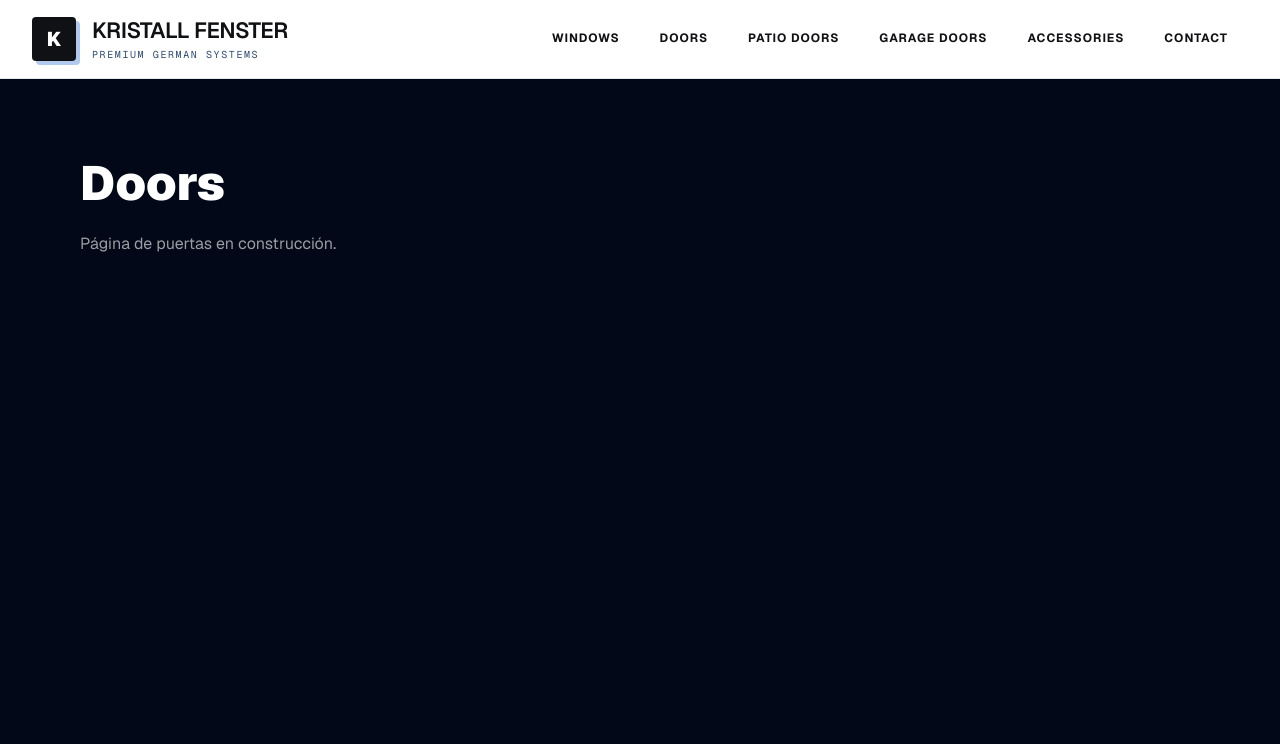
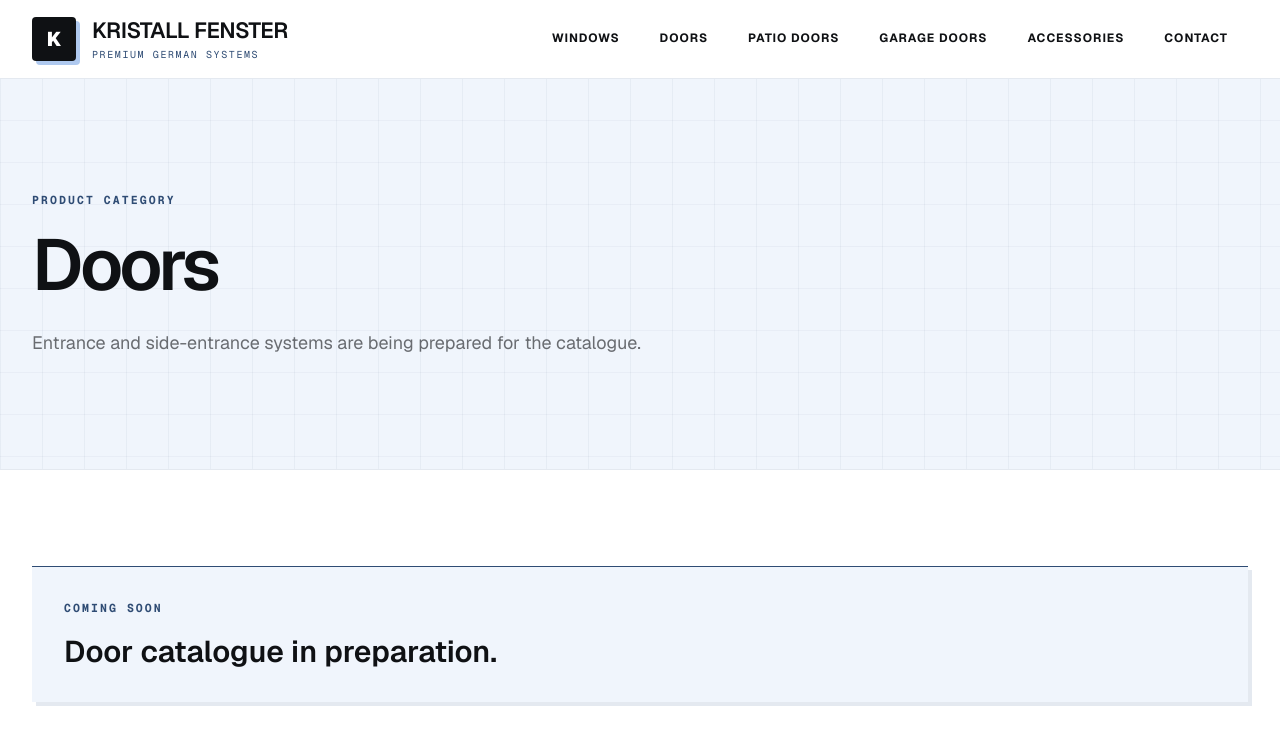
Before and after one commit to vva45/kristall-fenster, a Next.js app: page /doors in a window 1280 px wide. Shown: the top 744 px of the page. Built offline with nearby package versions, Linux system fonts and the light colour scheme.

Commit message:
Restyle doors placeholder to Kamika visual system

```diff
--- a/src/app/doors/page.tsx
+++ b/src/app/doors/page.tsx
@@ -1,10 +1,19 @@
 export default function DoorsPage() {
   return (
-    <main className="min-h-screen bg-[#020817] text-white p-20">
-      <h1 className="text-5xl font-black">Doors</h1>
-      <p className="mt-6 text-white/60">
-        Página de puertas en construcción.
-      </p>
+    <main className="min-h-screen bg-white text-[#0f1114]">
+      <section className="kamika-grid-bg border-b border-[#e4e9f0]">
+        <div className="mx-auto max-w-[1440px] px-5 py-20 md:px-8 md:py-28">
+          <p className="kamika-eyebrow">Product category</p>
+          <h1 className="mt-5 text-5xl font-semibold tracking-[-0.05em] md:text-7xl">Doors</h1>
+          <p className="mt-7 max-w-2xl text-lg text-[#0f1114]/60">Entrance and side-entrance systems are being prepared for the catalogue.</p>
+        </div>
+      </section>
+      <section className="mx-auto max-w-[1440px] px-5 py-16 md:px-8 md:py-24">
+        <div className="border-t border-[#2f4c74] bg-[#f0f5fc] p-8 shadow-[4px_4px_0_#e4e9f0]">
+          <p className="kamika-eyebrow">Coming soon</p>
+          <h2 className="mt-4 text-3xl font-semibold">Door catalogue in preparation.</h2>
+        </div>
+      </section>
     </main>
-  );
+  )
 }
```
